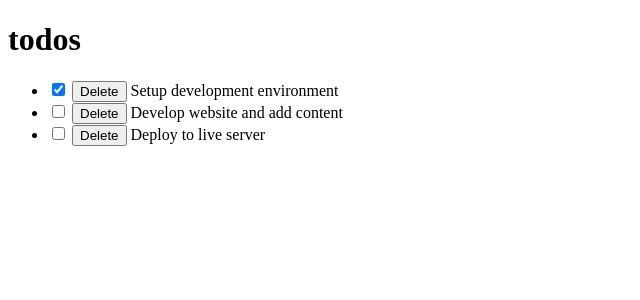
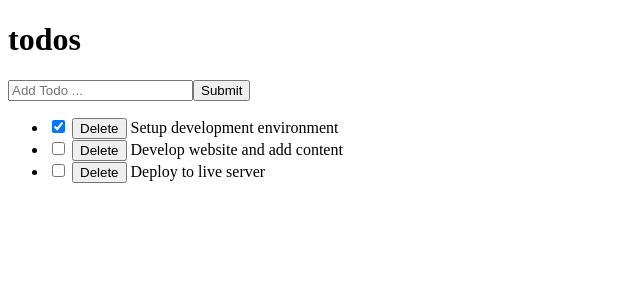
Before and after one commit to Tchilo/React-todo-app, a React (Create React App) app: page / in a window 1280 px wide. Shown: the top 300 px of the page, without its empty margins (0-640 px from the left). Built offline with nearby package versions, Linux system fonts and the light colour scheme.

Commit message:
Add text input field and a submit button

```diff
--- a/src/Components/InputTodo.js
+++ b/src/Components/InputTodo.js
@@ -0,0 +1,12 @@
+import React, { Component } from 'react'
+
+export default class InputTodo extends Component {
+  render() {
+    return (
+      <form>
+        <input type="text" placeholder='Add Todo ...' />
+        <button>Submit</button>
+      </form>
+    )
+  }
+}
--- a/src/Components/TodoContainer.js
+++ b/src/Components/TodoContainer.js
@@ -1,6 +1,7 @@
 import React from 'react';
 import TodosList from './TodosList';
 import Header from './Header';
+import InputTodo from './InputTodo';
 
  class TodoContainer extends React.Component {
    state = {
@@ -51,6 +52,7 @@
     return (
       <>
       <Header />
+      <InputTodo/>
       <TodosList todos={this.state.todos} handleChangeProps={this.handleChange} handleDelete={this.handleDelete} />
       </>
     )
```
